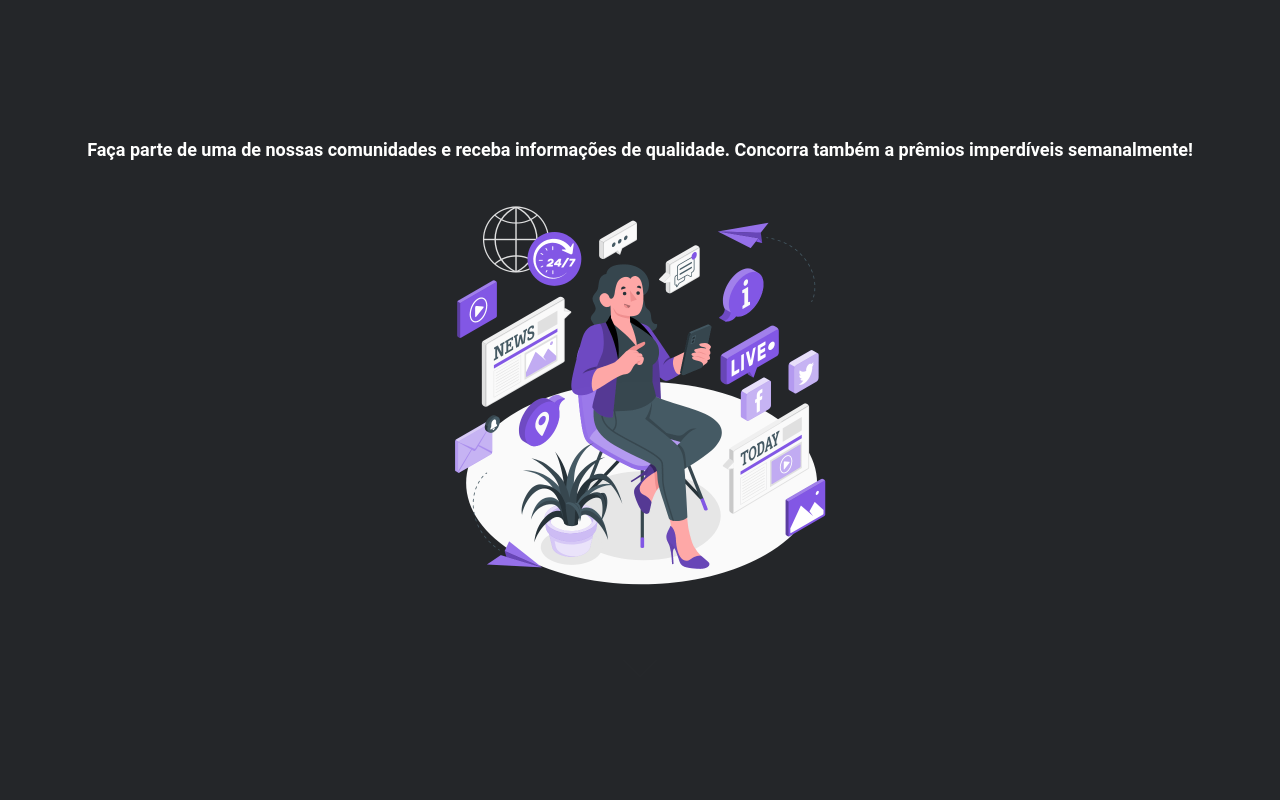
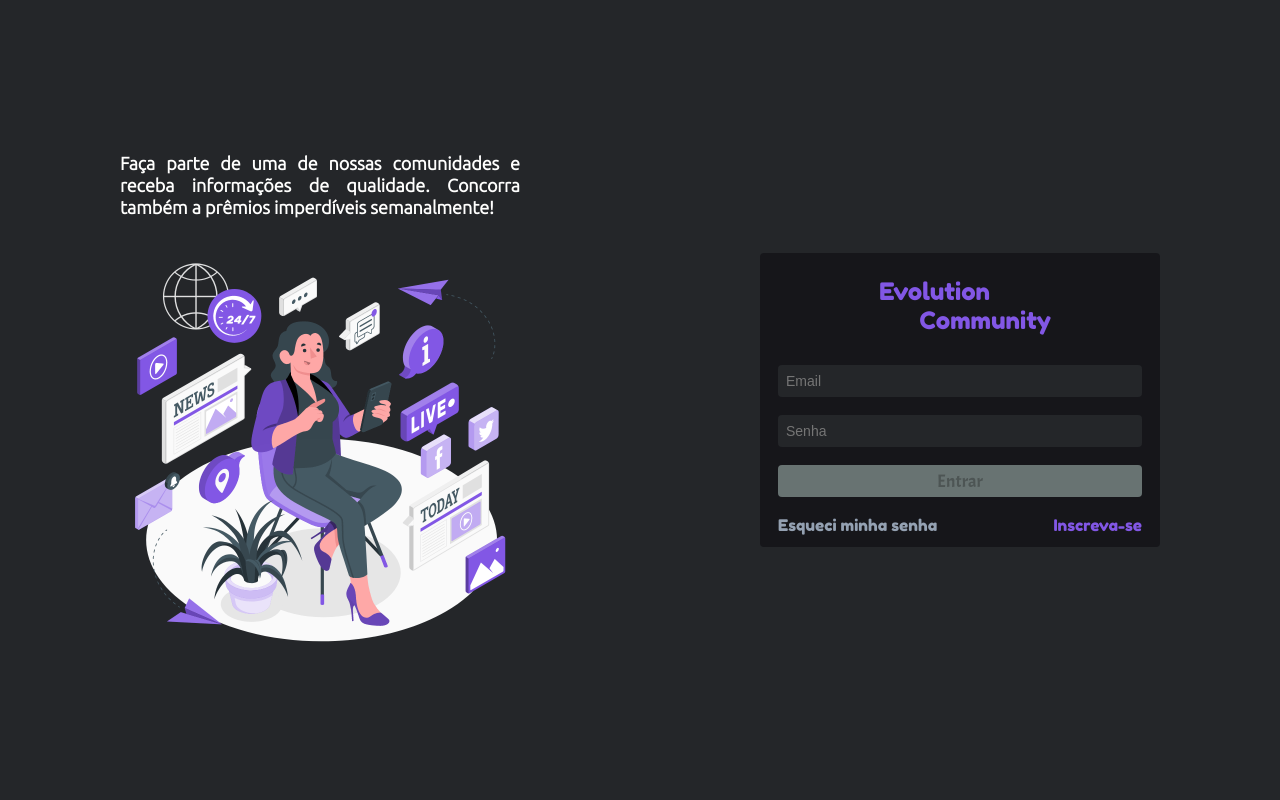
Before and after one commit to Lucas-Almeida-SD/Evolution_Community-Front_End, a React (Create React App) app: page / in a window 1280 px wide. Shown: the top 800 px of the page. Built offline with nearby package versions, Linux system fonts and the light colour scheme; a web font is replaced by a local one.

Commit message:
style: page Login estilizada com fonts e criado media queries para deixar responsivo

```diff
--- a/src/styles/Login.scss
+++ b/src/styles/Login.scss
@@ -16,34 +16,24 @@
     p {
       color:  var(--headline);
       font-size: 18px;
-      font-family: 'Roboto', sans-serif;
+      font-family: 'Ubuntu', sans-serif;
       font-weight: 600;
       line-height: 22px;
       text-align: justify;
       margin-bottom: 30px;
+      max-width: 400px;
     }
 
     img {
       width: 90%;
       max-width: 400px;
-      margin-bottom: 30px;
-    }
-
-    &::after {
-      content: '';
-      width: 40px;
-      height: 40px;
-      align-self: center;
-      background-image: url('../assets/down.png');
-      background-size: cover;
-      top: 0;
-      animation: down 1.5s infinite;
     }
   }
 
   section:nth-child(2) {
     form {
       width: 100%;
+      max-width: 400px;
       background-color: var(--formBackground);
       padding: 12px 18px;
       border-radius: 4px;
@@ -55,6 +45,8 @@
         display: flex;
         flex-direction: column;
         text-align: center;
+        font-family: 'Fredoka One', cursive;
+        font-weight: 100;
         color: var(--primary);
         margin: 12px 0;
 
@@ -82,7 +74,7 @@
 
       button {
         background-color: var(--cinza3);
-        font-size: 14px;
+        font-size: 18px;
         padding: 8px;
         border-radius: 4px;
         border: 0;
@@ -113,6 +105,9 @@
       div {
         display: flex;
         justify-content: space-between;
+        gap: 8px;
+        font-family: 'Fredoka One', cursive;
+        font-weight: 100;
 
         span {
           color: var(--paragraph);
@@ -128,6 +123,44 @@
           transform: scale(1.2);
         }
       }
+    }
+  }
+}
+
+@media screen and (max-width: 600px) {
+  #login {
+
+    section:nth-child(1) {
+
+      img {
+        margin-bottom: 30px;
+      }
+
+      &::after {
+        content: '';
+        width: 40px;
+        height: 40px;
+        align-self: center;
+        background-image: url('../assets/down.png');
+        background-size: cover;
+        top: 0;
+        animation: down 1.5s infinite;
+      }
+    }
+  }
+}
+
+
+@media screen and (min-width: 601px) {
+  #login {
+    flex-direction: row;
+
+    section {
+      padding: 18px;
+    }
+
+    section:nth-child(1), section:nth-child(2) {
+      width: 50%;
     }
   }
 }
```
